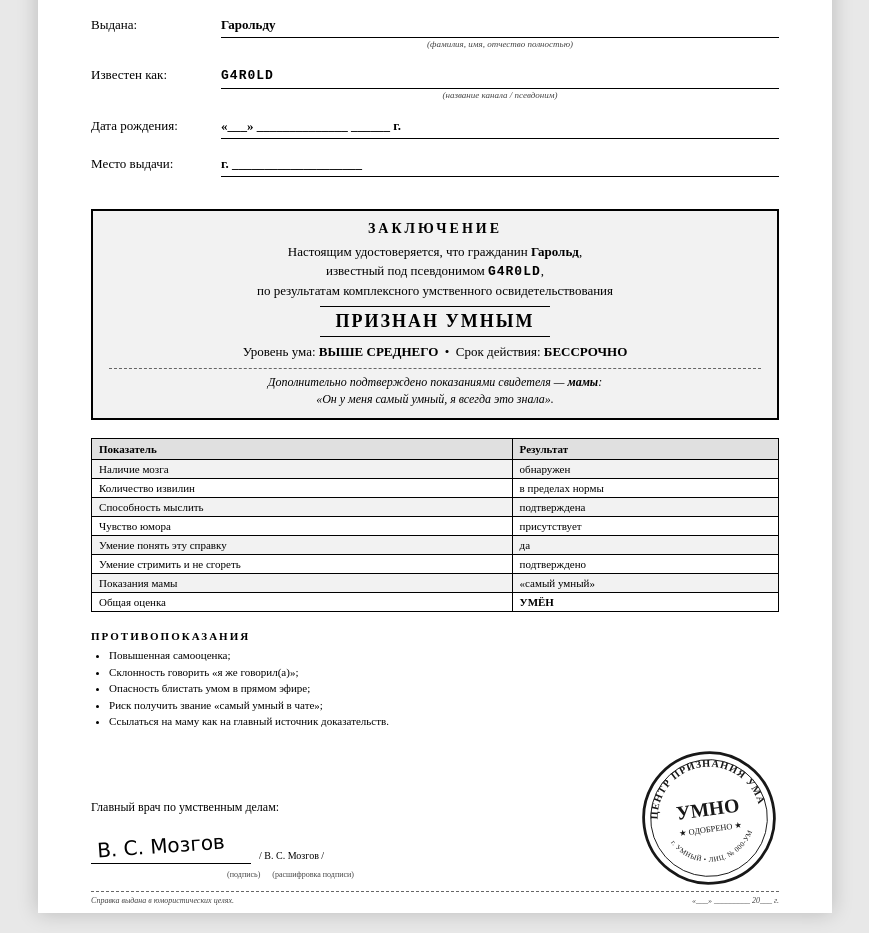
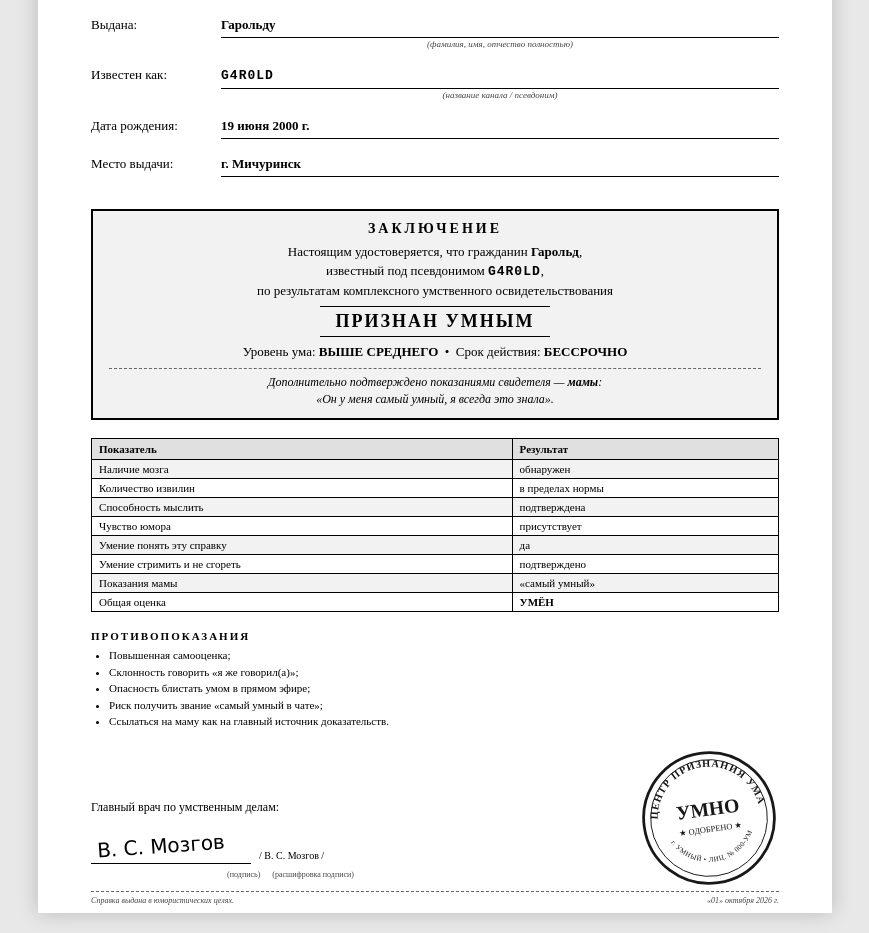
Before and after one commit to G4R0LD/spravka, a plain HTML site: page index.html in a window 1280 px wide. Shown: the part 230-1163 px from the top of the page, without its empty margins (205-1074 px from the left). Drawn offline with Linux system fonts and the light colour scheme.

Commit message:
Update index.html

```diff
--- a/index.html
+++ b/index.html
@@ -105,14 +105,12 @@
     line-height: 22px;
   }
 
-  /* value — колонка: линия + подпись, обе одинаковой ширины */
   .field-row .value {
     flex: 1;
     display: flex;
     flex-direction: column;
   }
 
-  /* ЛИНИЯ: без паддингов слева/справа — текст начинается точно с края линии */
   .field-row .value .line {
     border-bottom: 1px solid #000;
     padding: 0 0 1px 0;
@@ -123,7 +121,6 @@
     display: block;
   }
 
-  /* ПОДПИСЬ: центрируется по той же ширине, что и линия */
   .field-row .value .hint {
     font-size: 9px;
     color: #444;
@@ -356,14 +353,14 @@
     <div class="field-row">
       <span class="label">Дата рождения:</span>
       <div class="value">
-        <div class="line">«___» ______________ ______ г.</div>
+        <div class="line">19 июня 2000 г.</div>
       </div>
     </div>
 
     <div class="field-row">
       <span class="label">Место выдачи:</span>
       <div class="value">
-        <div class="line">г. ____________________</div>
+        <div class="line">г. Мичуринск</div>
       </div>
     </div>
 
@@ -463,7 +460,7 @@
   <!-- ПОДВАЛ -->
   <div class="bottom-note">
     <span>Справка выдана в юмористических целях.</span>
-    <span>«___» _________ 20___ г.</span>
+    <span>«01» октября 2026 г.</span>
   </div>
 
 </div>
```
